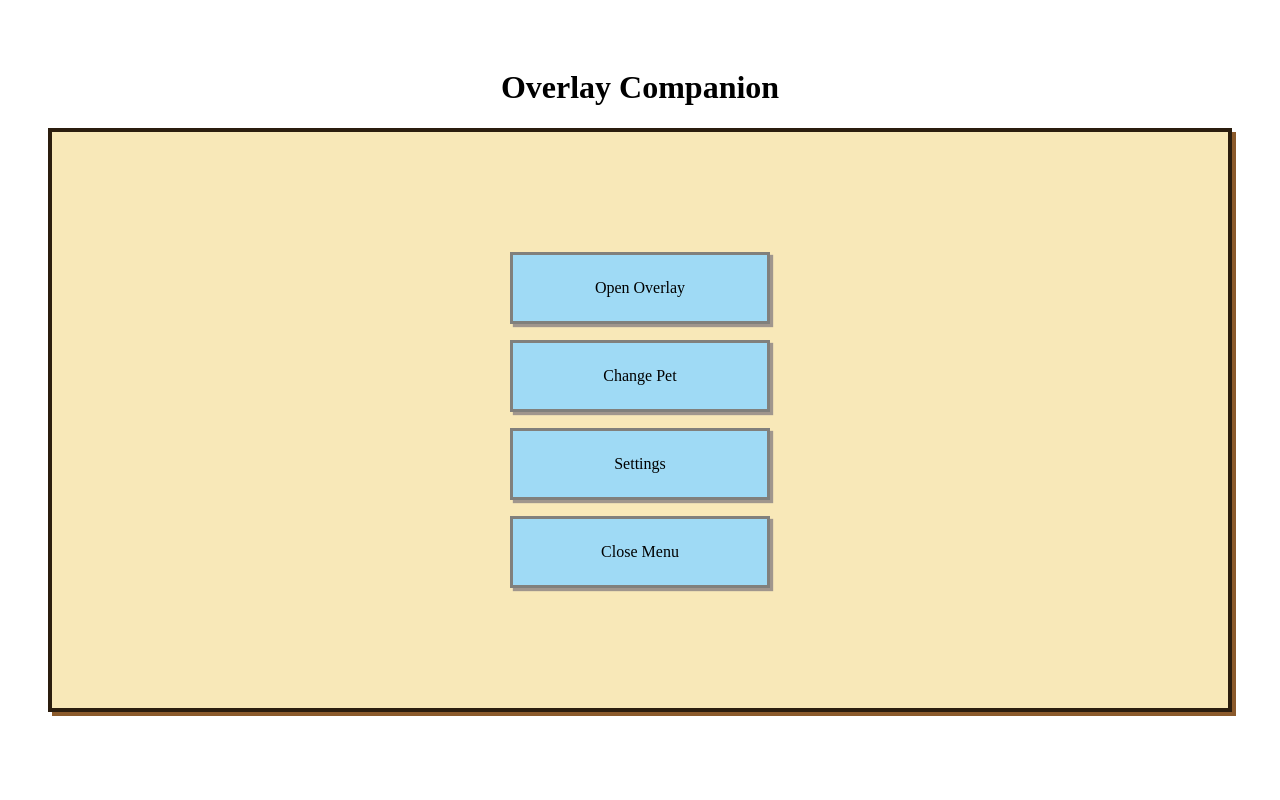
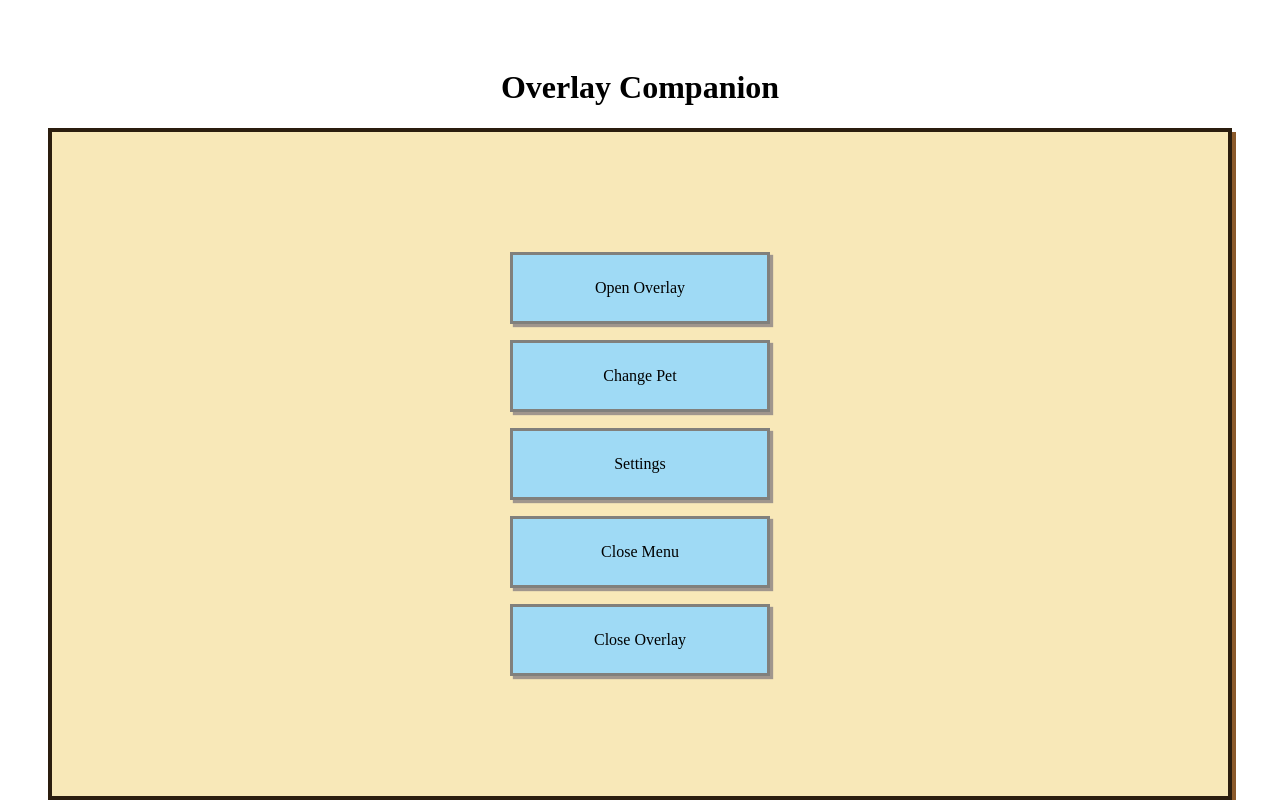
Before and after one commit to gtvincent2000/pet-overlay, a React (Vite) app: page /#/home in a window 1280 px wide. Built offline with nearby package versions, Linux system fonts and the light colour scheme.

Commit message:
Added close overlay button.

```diff
--- a/src/screens/Home.tsx
+++ b/src/screens/Home.tsx
@@ -1,4 +1,4 @@
-import { openOverlayWindow, closeCurrentWindow } from "../tauri/windows";
+import { openOverlayWindow, closeOverlayWindow, closeCurrentWindow } from "../tauri/windows";
 import PixelPanel from "../ui/PixelPanel";
 import PixelButton from "../ui/PixelButton";
 
@@ -33,6 +33,9 @@ export default function Home({ onOpenPetSelection, onOpenSettings }: HomeProps)
               <PixelButton onClick={closeCurrentWindow}>
                 Close Menu
               </PixelButton>
+              <PixelButton onClick={closeOverlayWindow}>
+                Close Overlay
+              </PixelButton>
             </div>
           </PixelPanel>
         </main>
--- a/src/tauri/windows.ts
+++ b/src/tauri/windows.ts
@@ -1,5 +1,6 @@
 import { WebviewWindow } from "@tauri-apps/api/webviewWindow";
 import { getCurrentWindow } from "@tauri-apps/api/window";
+import { Window } from "@tauri-apps/api/window";
 
 export async function closeCurrentWindow() {
   await getCurrentWindow().close();
@@ -31,3 +32,13 @@ export async function openOverlayWindow() {
     console.error("Failed to create overlay window:", e);
   });
 }
+
+export async function closeOverlayWindow() {
+  const overlayWindow = await Window.getByLabel("overlay");
+
+  if (!overlayWindow) {
+    return;
+  }
+
+  await overlayWindow.close();
+}
```
